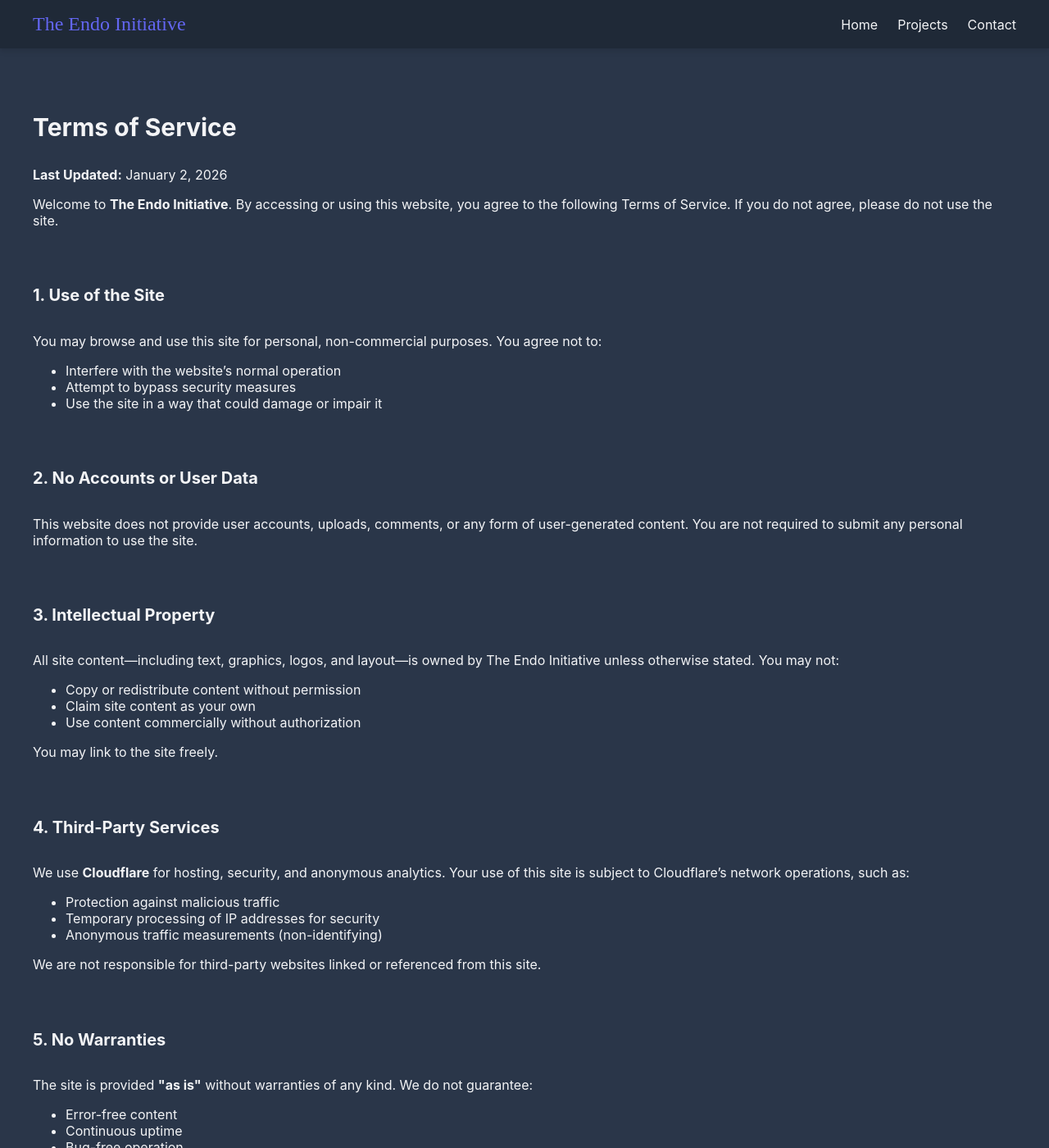
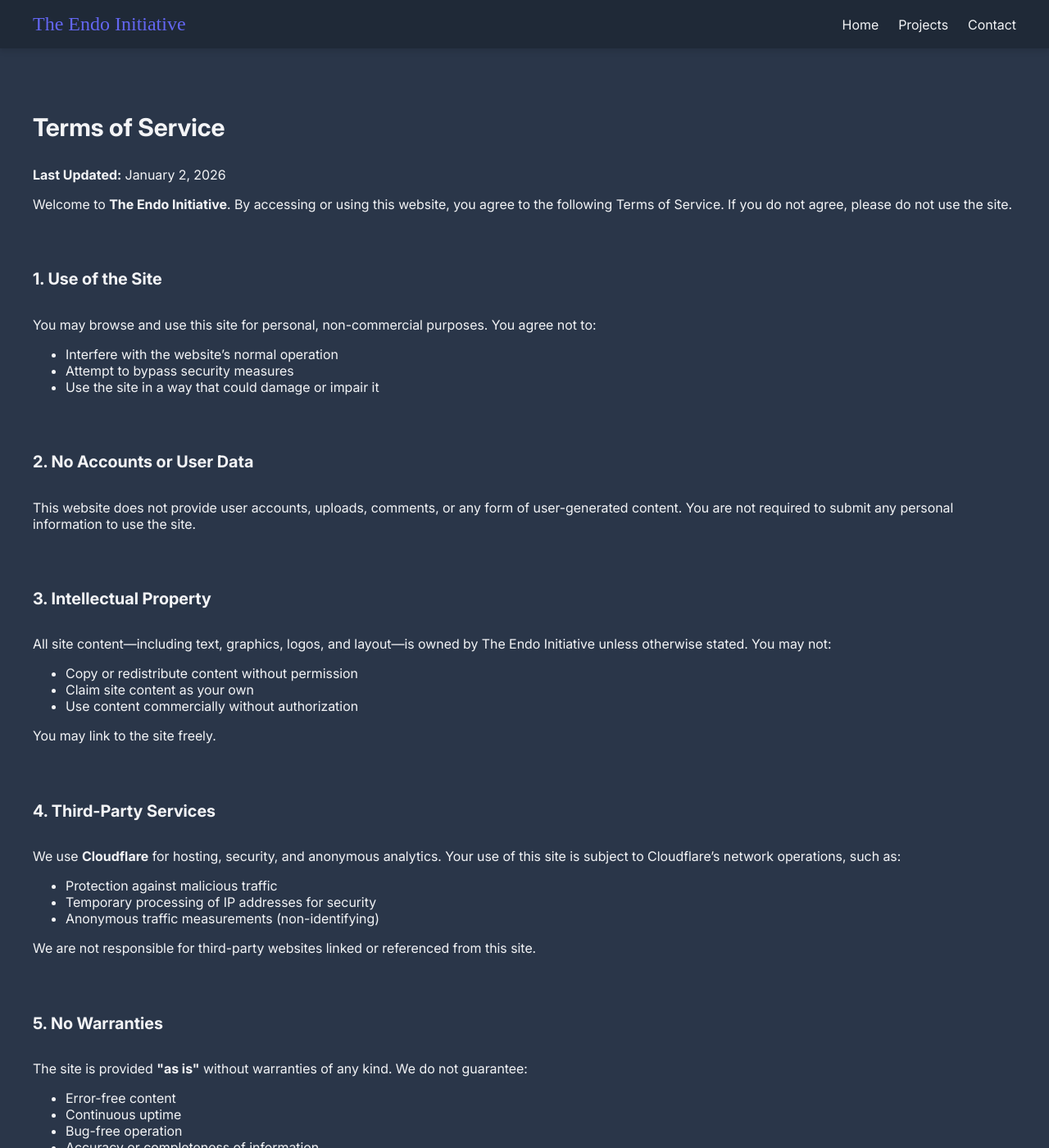
Before and after one commit to Endo-Kazuki/EndoInitiative, a Jekyll site: the page built from pages/tos.html, in a window 1280 px wide and 1400 px high. Shown: the whole window at 82% size. Built offline with Jekyll 4.4.1, drawn with Linux system fonts in a browser that asks for light colours; some web fonts are replaced.

Commit message:
Update style.css

```diff
--- a/assets/css/style.css
+++ b/assets/css/style.css
@@ -1,3 +1,35 @@
+/*fonts */
+
+@font-face {
+    font-family: 'Inter';
+    src: url('/assets/fonts/Inter.woff2') format('woff2');
+    font-weight: 100 900;
+    font-style: normal;
+    font-display: swap;
+}
+
+@font-face {
+    font-family: 'Inter';
+    src: url('/assets/fonts/InterItalic.woff2') format('woff2');
+    font-weight: 100 900;
+    font-style: italic;
+    font-display: swap;
+}
+
+@font-face {
+    font-family: 'Aladin';
+    src: url('/assets/fonts/Aladin-Regular.woff2') format('woff2');
+    font-weight: 400;
+    font-style: normal;
+    font-display: swap;
+}
+
+body {
+    font-family: 'Inter', system-ui, -apple-system, sans-serif;
+}
+
+/*end fonts */
+
 /* Text size utilities */
 .text-xs  { font-size: 0.75rem; }   /* 12px */
 .text-sm  { font-size: 0.875rem; }  /* 14px */
```
